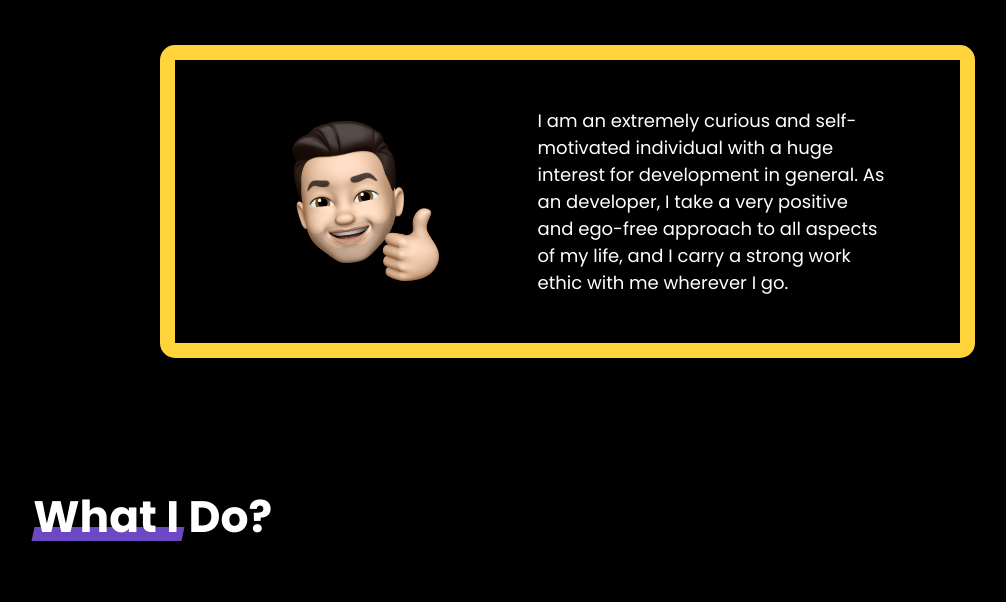
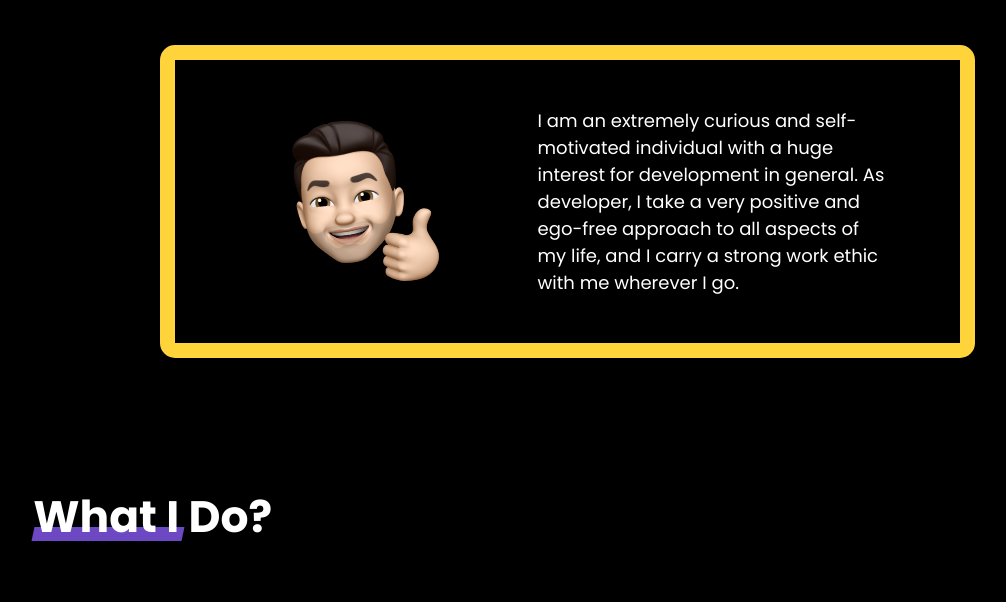
Before and after one commit to shreykanani1/personal-website, a plain HTML site: page index.html in a window 1280 px wide. Shown: the part 2272-2874 px from the top of the page, without its empty margins (130-1136 px from the left). Drawn offline with nearby package versions, Linux system fonts and the light colour scheme.

Commit message:
Update about me text

```diff
--- a/index.html
+++ b/index.html
@@ -152,7 +152,7 @@
         <img src="./img/thumbs-up-emoji.png" alt="About Emoji" />
         <div class="about-description">
           I am an extremely curious and self-motivated individual with a huge
-          interest for development in general. As an developer, I take a very
+          interest for development in general. As developer, I take a very
           positive and ego-free approach to all aspects of my life, and I carry
           a strong work ethic with me wherever I go.
         </div>
```
